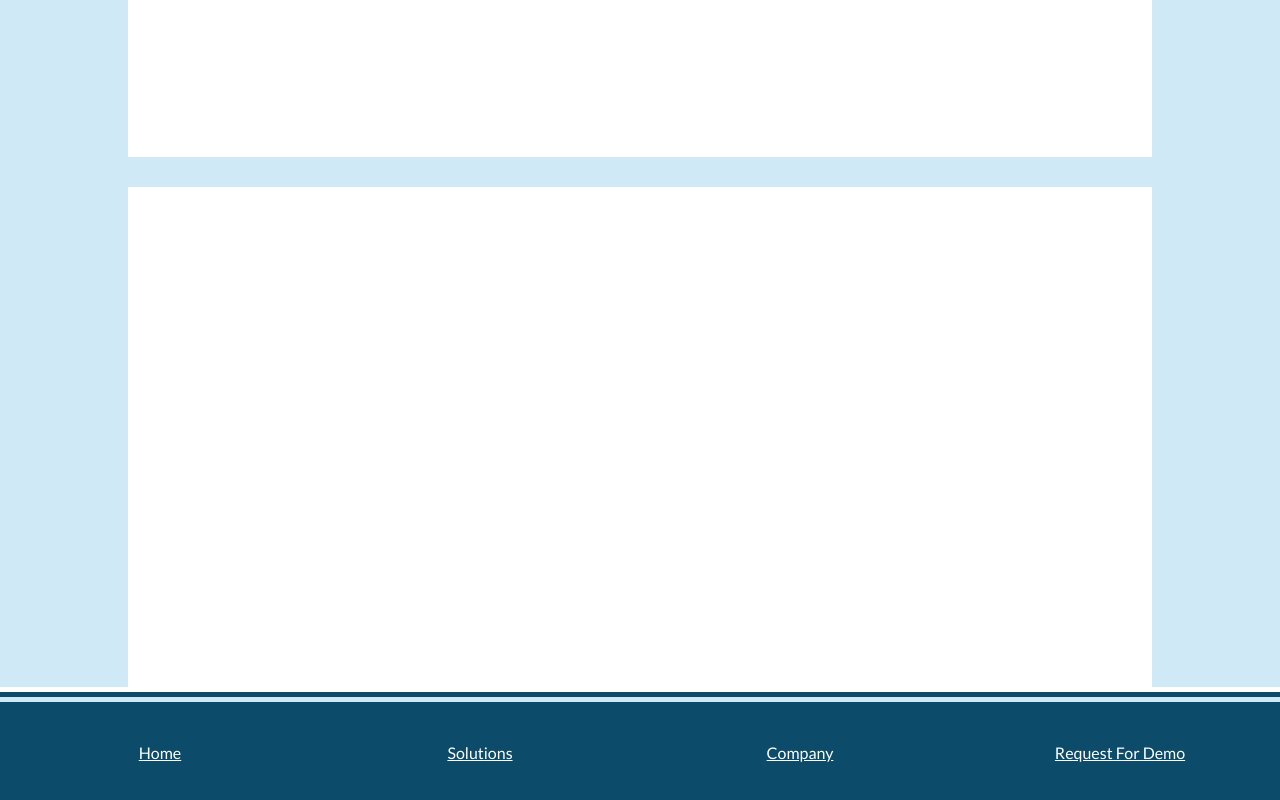
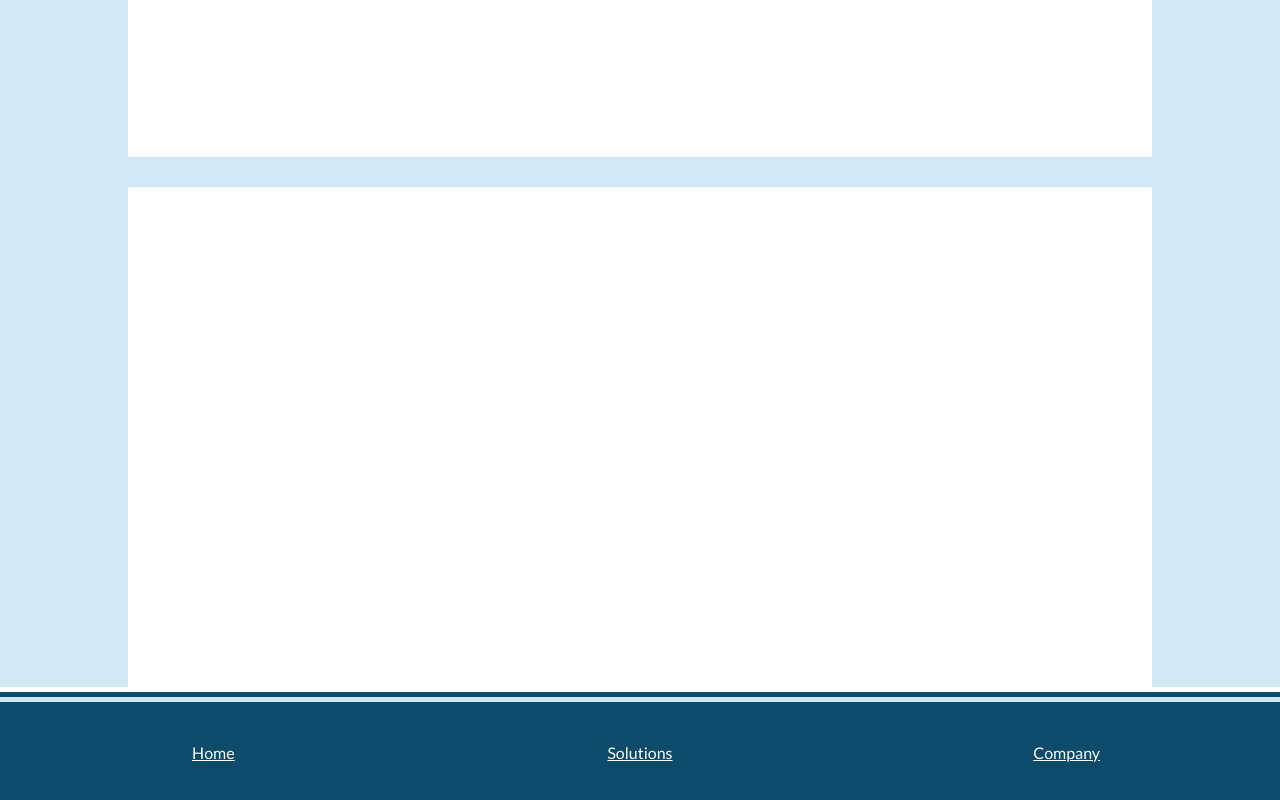
Before and after one commit to T-BoneMadSkrilla/elopai, a React (Create React App) app: page /solutions in a window 1280 px wide. Shown: the part 1743-2543 px from the top of the page. Built offline with nearby package versions, Linux system fonts and the light colour scheme.

Commit message:
took away request for demo in bottom nav

```diff
--- a/src/components/navBottom/NavBottom.js
+++ b/src/components/navBottom/NavBottom.js
@@ -9,10 +9,9 @@ class NavBottom extends Component {
                 <div className="navBottomWhiteDivider"></div>
                 <div className="navBottomNavyDivider"></div>
             <div className="navBottomNavy">
-                <Link to="/" className="bottomNavLinkStyle">Home</Link>
+                <Link to="/info" className="bottomNavLinkStyle">Home</Link>
                 <Link to='/solutions'className="bottomNavLinkStyle">Solutions</Link>
                 <Link to='/about' className="bottomNavLinkStyle">Company</Link>
-                <Link to='/requestfordemo'className="bottomNavLinkStyle">Request For Demo</Link>
             </div>
             </div>
         )
```
